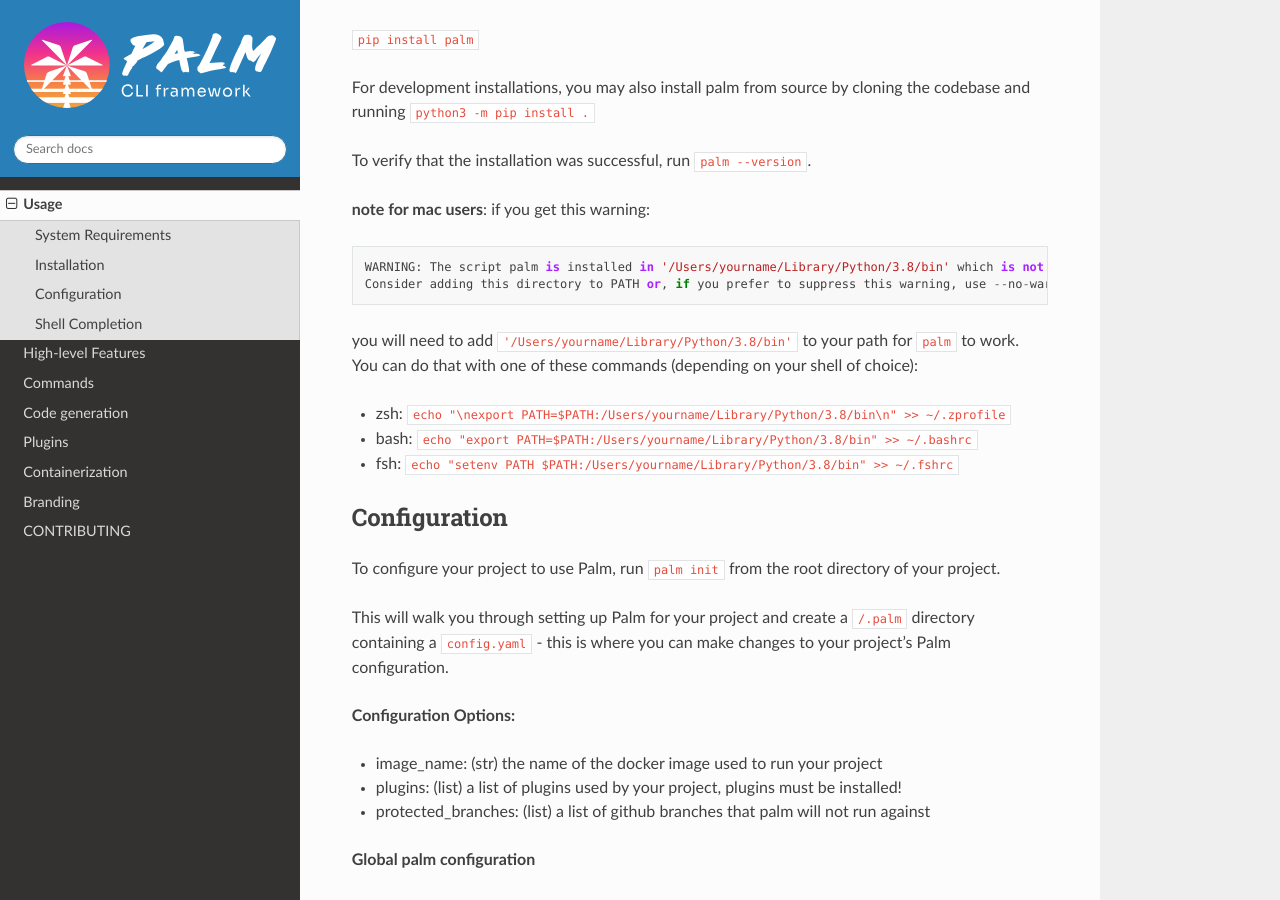
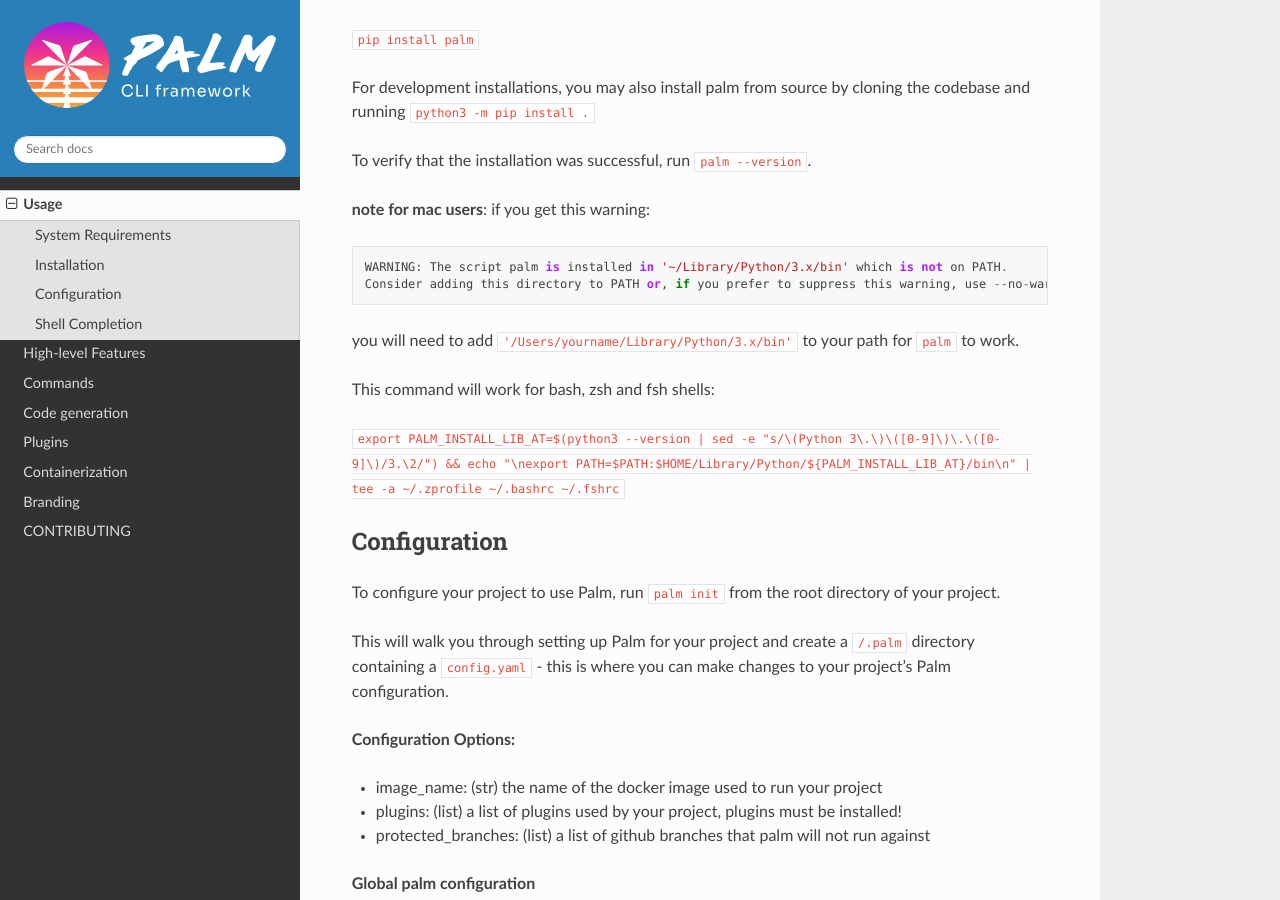
Before and after one commit to palmetto/palm-cli, a Sphinx documentation site: the page built from docs/source/usage.rst, in a window 1280 px wide and 900 px high, scrolled down 887 px. Built offline with Sphinx 7.4.7 and the Read the Docs theme 2.0.0, drawn with Linux system fonts in a browser that asks for light colours.

Commit message:
Update Install With Generic Drop-In Instructions
This makes the "add to path" command drop-and-go for mac/nix users 🚀

```diff
--- a/docs/source/usage.rst
+++ b/docs/source/usage.rst
@@ -55,16 +55,16 @@
 
 **note for mac users**: if you get this warning::
 
-  WARNING: The script palm is installed in '/Users/yourname/Library/Python/3.8/bin' which is not on PATH.
+  WARNING: The script palm is installed in '~/Library/Python/3.x/bin' which is not on PATH.
   Consider adding this directory to PATH or, if you prefer to suppress this warning, use --no-warn-script-location.
 
-you will need to add ``'/Users/yourname/Library/Python/3.8/bin'`` to your path for
-``palm`` to work. You can do that with one of these commands (depending on your
-shell of choice):
+you will need to add ``'/Users/yourname/Library/Python/3.x/bin'`` to your path for
+``palm`` to work.
 
-- zsh: ``echo "\nexport PATH=$PATH:/Users/yourname/Library/Python/3.8/bin\n" >> ~/.zprofile``
-- bash: ``echo "export PATH=$PATH:/Users/yourname/Library/Python/3.8/bin" >> ~/.bashrc``
-- fsh: ``echo "setenv PATH $PATH:/Users/yourname/Library/Python/3.8/bin" >> ~/.fshrc``
+This command will work for bash, zsh and fsh shells:
+
+``export PALM_INSTALL_LIB_AT=$(python3 --version | sed -e "s/\(Python 3\.\)\([0-9]\)\.\([0-9]\)/3.\2/") && echo "\nexport PATH=$PATH:$HOME/Library/Python/${PALM_INSTALL_LIB_AT}/bin\n" | tee -a ~/.zprofile ~/.bashrc ~/.fshrc``
+
 
 Configuration
 =============
```
